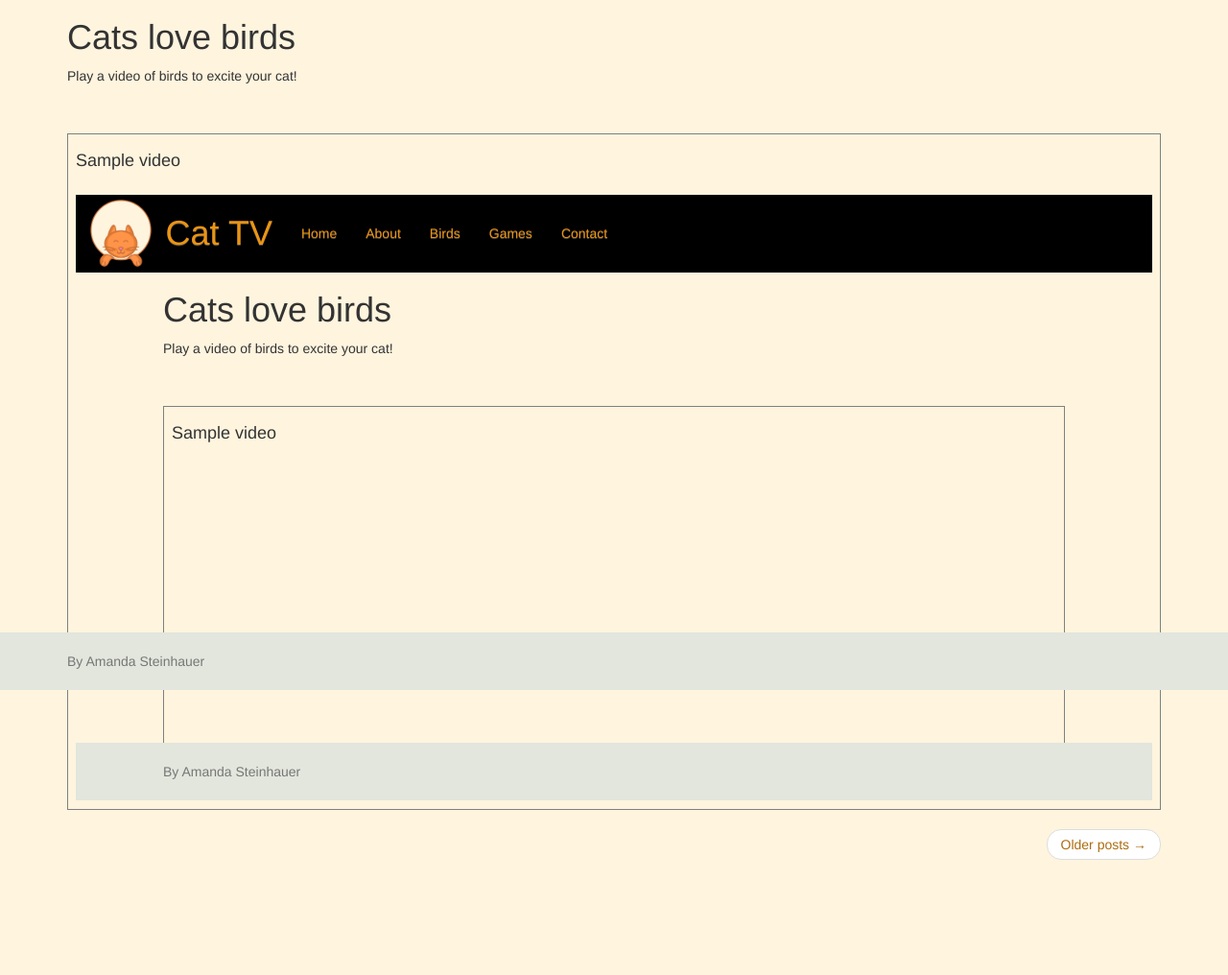
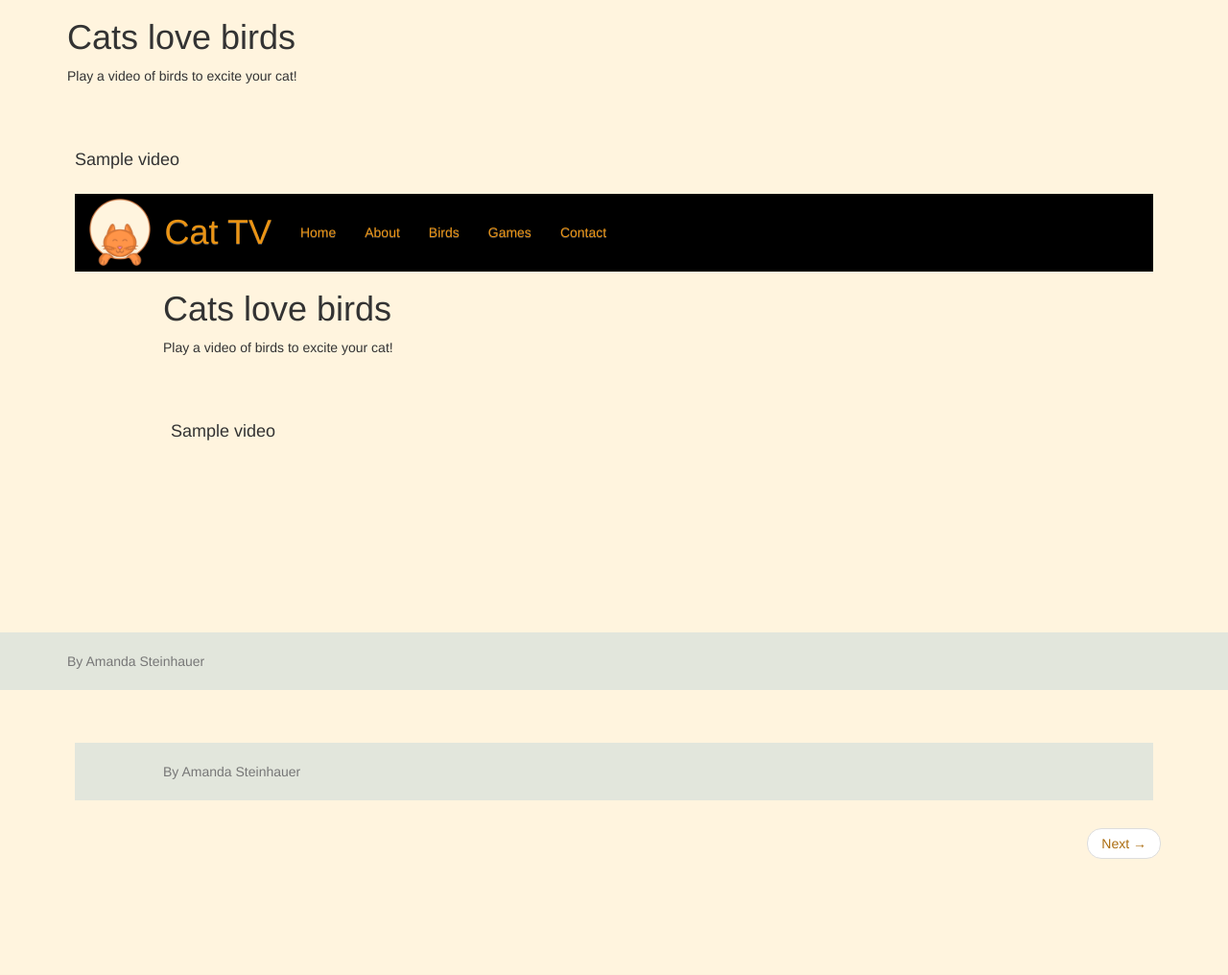
Before and after one commit to amandasteinhauer/cat-tv, a Flask app: template catTV/templates/videos.html in a window 1280 px wide. Shown: the part 81-1097 px from the top of the page at 96% size. After the commit the page ends 976 px from the top, so only its background shows below. Run offline with Flask 2, Linux system fonts and the light colour scheme; tables that the repository leaves empty hold one stand-in row (values such as "Sample post"); the template is opened without the code that fills it: values that come from a table or form of the project are taken from there, most other values are stand-ins (such as "Sample title", 1, 10 or a date in 2020); some libraries are stand-ins or nearby versions.

Commit message:
fix video styling

```diff
--- a/catTV/static/css/videos.css
+++ b/catTV/static/css/videos.css
@@ -7,10 +7,6 @@
     background-color: #fff4de;
 }
 
-table{
-    border: 1px grey solid;
-}
-
 .pager {
     background-color: #fff4de;
 }
--- a/catTV/templates/videos.html
+++ b/catTV/templates/videos.html
@@ -28,12 +28,12 @@
             <ul class="pager">
                 <li class="previous{% if not prev_url %} hidden{% endif %}">
                     <a href="{{ prev_url or '#' }}">
-                        <span aria-hidden="true">&larr;</span> Newer posts
+                        <span aria-hidden="true">&larr;</span> Back
                     </a>
                 </li>
                 <li class="next{% if not next_url %} hidden{% endif %}">
                     <a href="{{ next_url or '#' }}">
-                        Older posts <span aria-hidden="true">&rarr;</span>
+                        Next <span aria-hidden="true">&rarr;</span>
                     </a>
                 </li>
             </ul>
```
